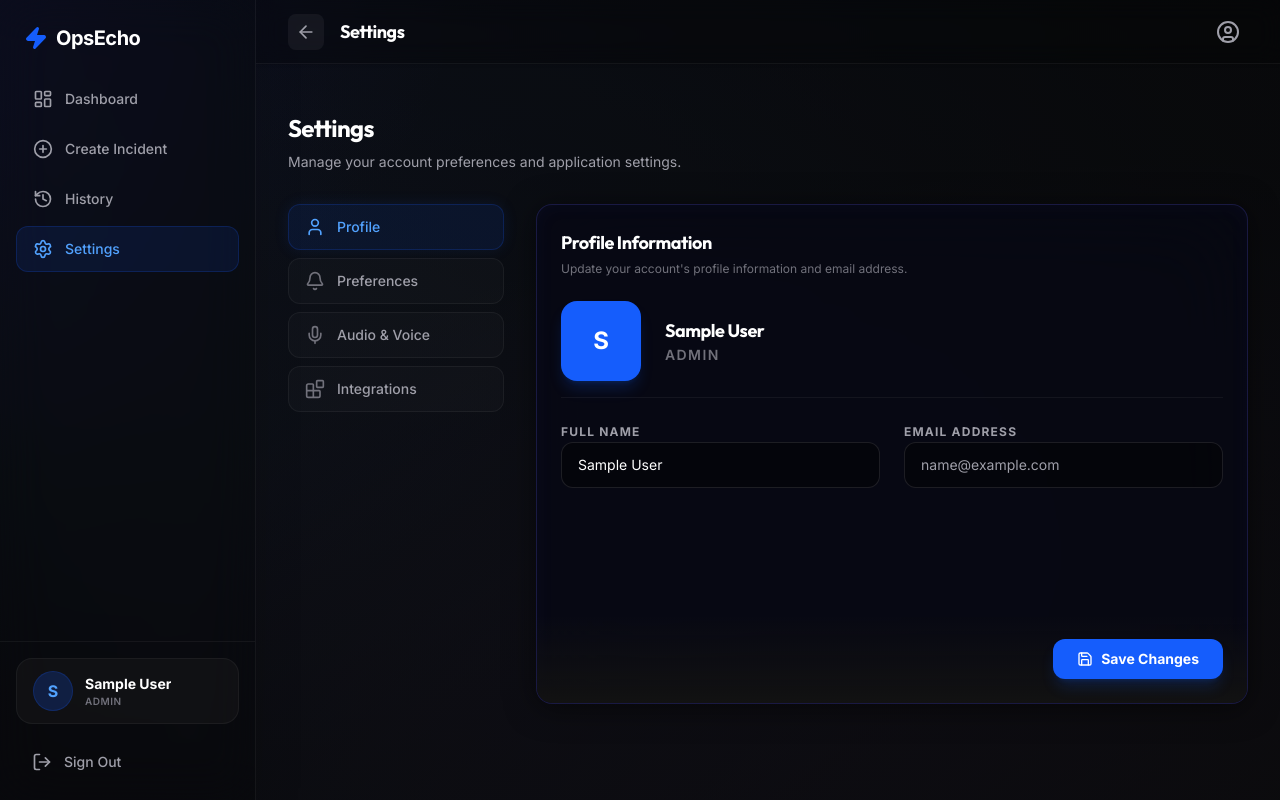
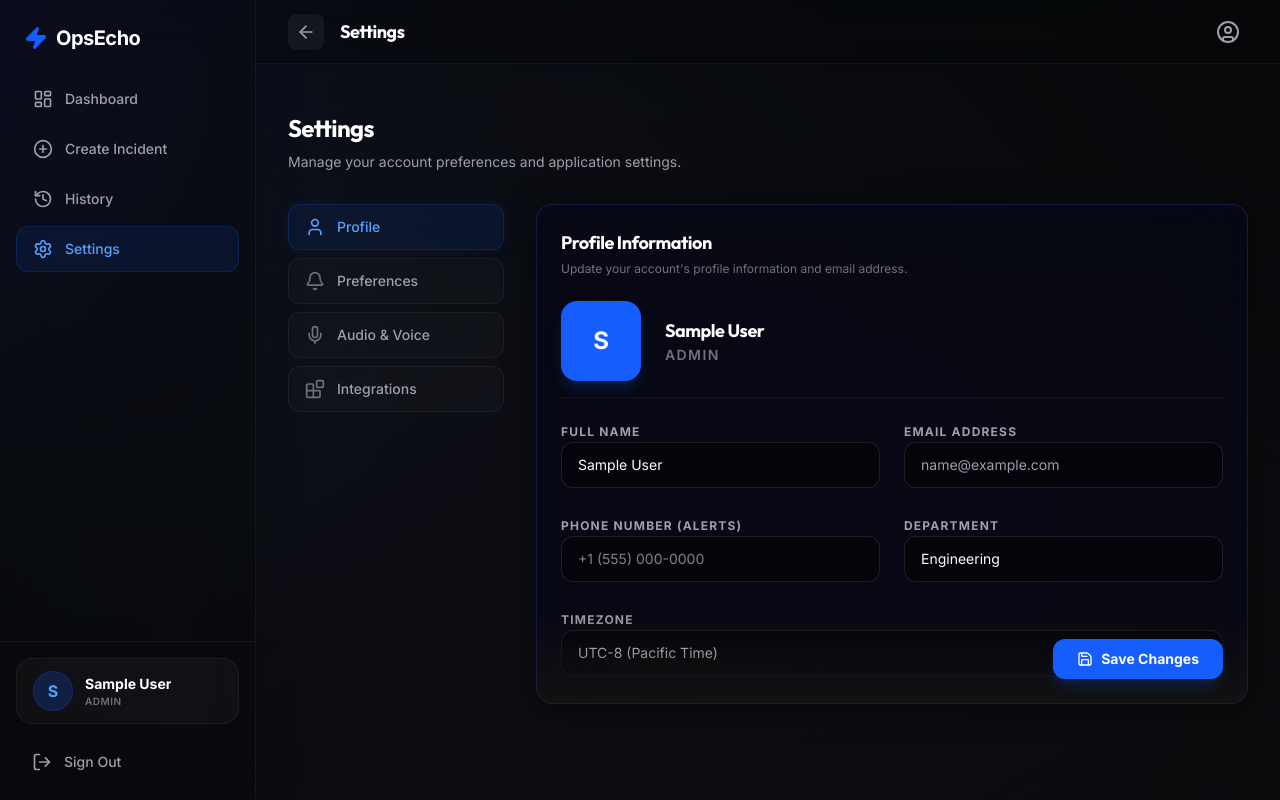
Before and after one commit to zaid753/opsecho--1--main, a React (Vite) app: page /settings in a window 1280 px wide. Built offline with nearby package versions, Linux system fonts and the light colour scheme; no server answers; sample sign-in values are in the browser's storage.

Commit message:
feat: add Slack incident resolution notifications and extend user profile settings fields

```diff
--- a/src/pages/SettingsPage.tsx
+++ b/src/pages/SettingsPage.tsx
@@ -17,6 +17,9 @@ export default function SettingsPage() {
     name: user?.name || "",
     email: user?.email || "",
     role: user?.role || "ENGINEER",
+    phone: "",
+    timezone: "UTC-8 (Pacific Time)",
+    department: "Engineering",
   });
 
   const [preferences, setPreferences] = useState({
@@ -153,7 +156,7 @@ export default function SettingsPage() {
                           type="text"
                           value={profileData.name}
                           onChange={(e) => setProfileData({...profileData, name: e.target.value})}
-                          className="w-full bg-zinc-50 dark:bg-black/40 border border-zinc-200 dark:border-white/10 rounded-xl px-4 py-3 text-sm focus:outline-none focus:border-indigo-500 focus:ring-1 focus:ring-indigo-500/20 transition-all text-zinc-900 dark:text-white"
+                          className="w-full bg-zinc-50 dark:bg-black/40 border border-zinc-200 dark:border-white/10 rounded-xl px-4 py-3 text-sm focus:outline-none focus:border-blue-500 focus:ring-1 focus:ring-blue-500/20 transition-all text-zinc-900 dark:text-white"
                         />
                       </div>
                       <div className="space-y-2">
@@ -162,9 +165,50 @@ export default function SettingsPage() {
                           type="email"
                           value={profileData.email}
                           onChange={(e) => setProfileData({...profileData, email: e.target.value})}
-                          className="w-full bg-zinc-100 dark:bg-black/40 border border-zinc-200 dark:border-white/10 rounded-xl px-4 py-3 text-sm focus:outline-none focus:border-indigo-500 focus:ring-1 focus:ring-indigo-500/20 transition-all text-zinc-500 dark:text-zinc-400"
+                          className="w-full bg-zinc-100 dark:bg-black/40 border border-zinc-200 dark:border-white/10 rounded-xl px-4 py-3 text-sm focus:outline-none focus:border-blue-500 focus:ring-1 focus:ring-blue-500/20 transition-all text-zinc-500 dark:text-zinc-400 cursor-not-allowed"
                           disabled
                         />
+                      </div>
+
+                      <div className="space-y-2">
+                        <label className="text-xs font-bold text-zinc-500 dark:text-zinc-400 uppercase tracking-widest">Phone Number (Alerts)</label>
+                        <input
+                          type="tel"
+                          placeholder="+1 (555) 000-0000"
+                          value={profileData.phone}
+                          onChange={(e) => setProfileData({...profileData, phone: e.target.value})}
+                          className="w-full bg-zinc-50 dark:bg-black/40 border border-zinc-200 dark:border-white/10 rounded-xl px-4 py-3 text-sm focus:outline-none focus:border-blue-500 focus:ring-1 focus:ring-blue-500/20 transition-all text-zinc-900 dark:text-white"
+                        />
+                      </div>
+                      <div className="space-y-2">
+                        <label className="text-xs font-bold text-zinc-500 dark:text-zinc-400 uppercase tracking-widest">Department</label>
+                        <select
+                          value={profileData.department}
+                          onChange={(e) => setProfileData({...profileData, department: e.target.value})}
+                          className="w-full bg-zinc-50 dark:bg-black/40 border border-zinc-200 dark:border-white/10 rounded-xl px-4 py-3 text-sm focus:outline-none focus:border-blue-500 focus:ring-1 focus:ring-blue-500/20 transition-all text-zinc-900 dark:text-white appearance-none"
+                        >
+                          <option value="Engineering">Engineering</option>
+                          <option value="SRE">Site Reliability (SRE)</option>
+                          <option value="Product">Product</option>
+                          <option value="Support">Customer Support</option>
+                          <option value="Executive">Executive</option>
+                        </select>
+                      </div>
+
+                      <div className="space-y-2 col-span-2">
+                        <label className="text-xs font-bold text-zinc-500 dark:text-zinc-400 uppercase tracking-widest">Timezone</label>
+                        <select
+                          value={profileData.timezone}
+                          onChange={(e) => setProfileData({...profileData, timezone: e.target.value})}
+                          className="w-full bg-zinc-50 dark:bg-black/40 border border-zinc-200 dark:border-white/10 rounded-xl px-4 py-3 text-sm focus:outline-none focus:border-blue-500 focus:ring-1 focus:ring-blue-500/20 transition-all text-zinc-900 dark:text-white appearance-none"
+                        >
+                          <option value="UTC-8 (Pacific Time)">UTC-8 (Pacific Time)</option>
+                          <option value="UTC-5 (Eastern Time)">UTC-5 (Eastern Time)</option>
+                          <option value="UTC+0 (GMT)">UTC+0 (GMT)</option>
+                          <option value="UTC+1 (CET)">UTC+1 (CET)</option>
+                          <option value="UTC+5:30 (IST)">UTC+5:30 (IST)</option>
+                          <option value="UTC+10 (AEST)">UTC+10 (AEST)</option>
+                        </select>
                       </div>
                     </div>
                   </form>
```
Also changed, not shown: 2 other files (tests, documents, lock files or other folders).
